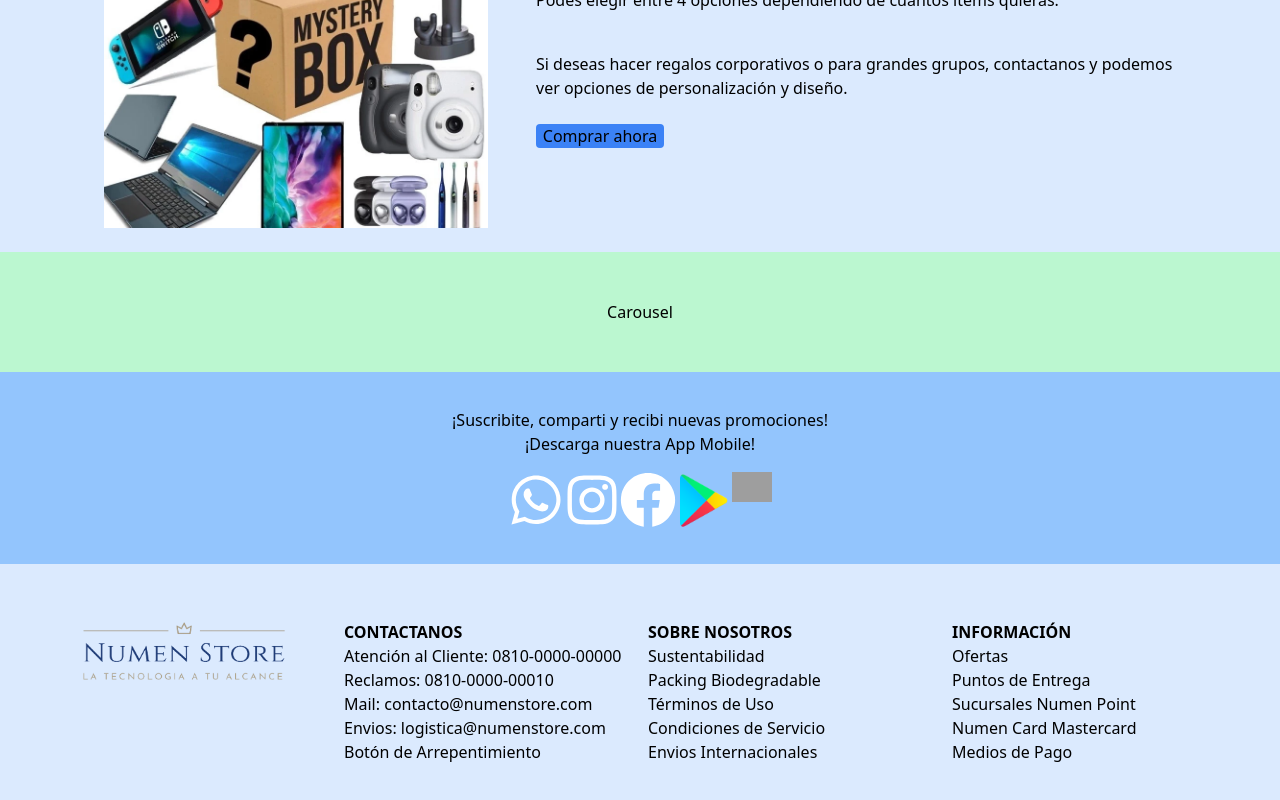
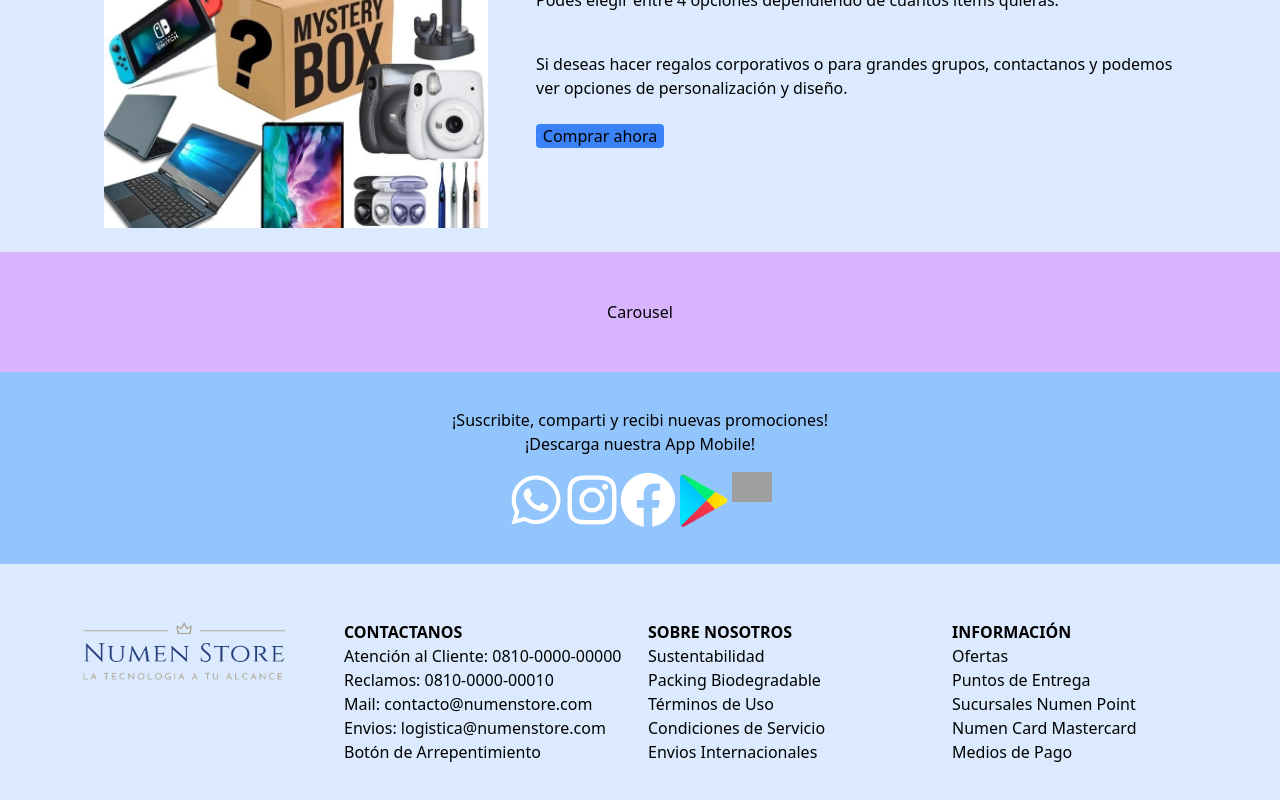
Before and after one commit to leanfuks/numenreactproject, a React (Create React App) app: page / in a window 1280 px wide. Shown: the part 1538-2338 px from the top of the page. Built offline with nearby package versions, Linux system fonts and the light colour scheme; grey boxes are pictures that could not be loaded.

Commit message:
cambios varios

```diff
--- a/src/components/8Carousel/index.jsx
+++ b/src/components/8Carousel/index.jsx
@@ -2,7 +2,7 @@ import React from 'react'
 
 const Carousel = () => {
   return (
-    <nav className="bg-green-200 py-12 text-center">Carousel</nav>
+    <div className="bg-purple-300 py-12 text-center">Carousel</div>
   )
 }
 
```
Also changed, not shown: src/App.js (line endings or trailing spaces).
